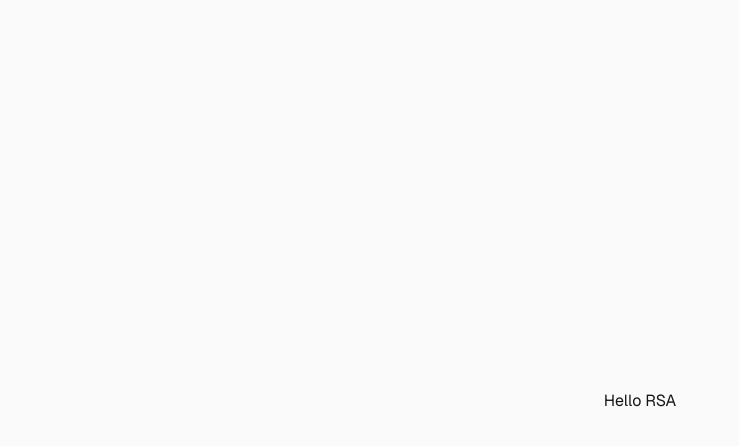
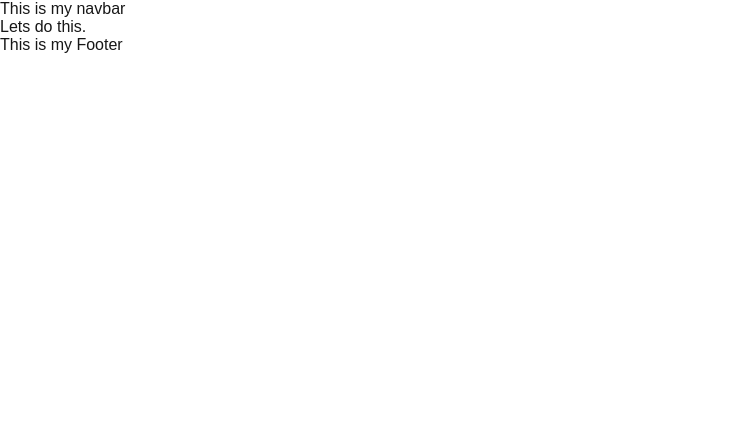
Before and after one commit to MiSpace-Projects/alora-appointments, a Next.js app in the folder alora-appointments/: page / in a window 1280 px wide. Shown: the top 446 px of the page, without its empty margins (0-739 px from the left). Built offline with nearby package versions, Linux system fonts and the light colour scheme.

Commit message:
chore: chunk

```diff
--- /dev/null
+++ b/alora-appointments/src/app/ClientLayout.tsx
@@ -0,0 +1,18 @@
+"use client"
+
+import Footer from "./components/footer/Footer";
+import Navbar from "./components/navbar/Navbar"
+
+function ClientLayout({children,}:{children: React.ReactNode}){
+    return(
+        <>
+            <Navbar/>
+            <main>
+                <div>{children}</div>
+            </main>
+            <Footer/>
+        </>
+    )
+}
+
+export default ClientLayout;
--- /dev/null
+++ b/alora-appointments/src/app/components/footer/Footer.tsx
@@ -0,0 +1,7 @@
+export default function Footer(){
+    return(
+        <>
+            <p>This is my Footer</p>
+        </>
+    )
+}
--- /dev/null
+++ b/alora-appointments/src/app/components/navbar/Navbar.tsx
@@ -0,0 +1,7 @@
+export default function Navbar(){
+    return(
+        <div>
+        <p>This is my navbar</p>
+        </div>
+    )
+}
--- a/alora-appointments/src/app/layout.tsx
+++ b/alora-appointments/src/app/layout.tsx
@@ -1,6 +1,7 @@
 import type { Metadata } from "next";
 import { Geist, Geist_Mono } from "next/font/google";
 import "./globals.css";
+import ClientLayout from "./ClientLayout";
 
 const geistSans = Geist({
   variable: "--font-geist-sans",
@@ -25,7 +26,7 @@ export default function RootLayout({
   return (
     <html lang="en">
       <body className={`${geistSans.variable} ${geistMono.variable}`}>
-        {children}
+        <ClientLayout>{children}</ClientLayout>
       </body>
     </html>
   );
--- a/alora-appointments/src/app/page.tsx
+++ b/alora-appointments/src/app/page.tsx
@@ -3,8 +3,8 @@ import styles from "./page.module.css";
 
 export default function Home() {
   return (
-    <div className={styles.page}>
-      <p>Hello RSA</p>
-    </div>
+   <>
+    <p>Lets do this.</p>
+   </>
   );
 }
```
